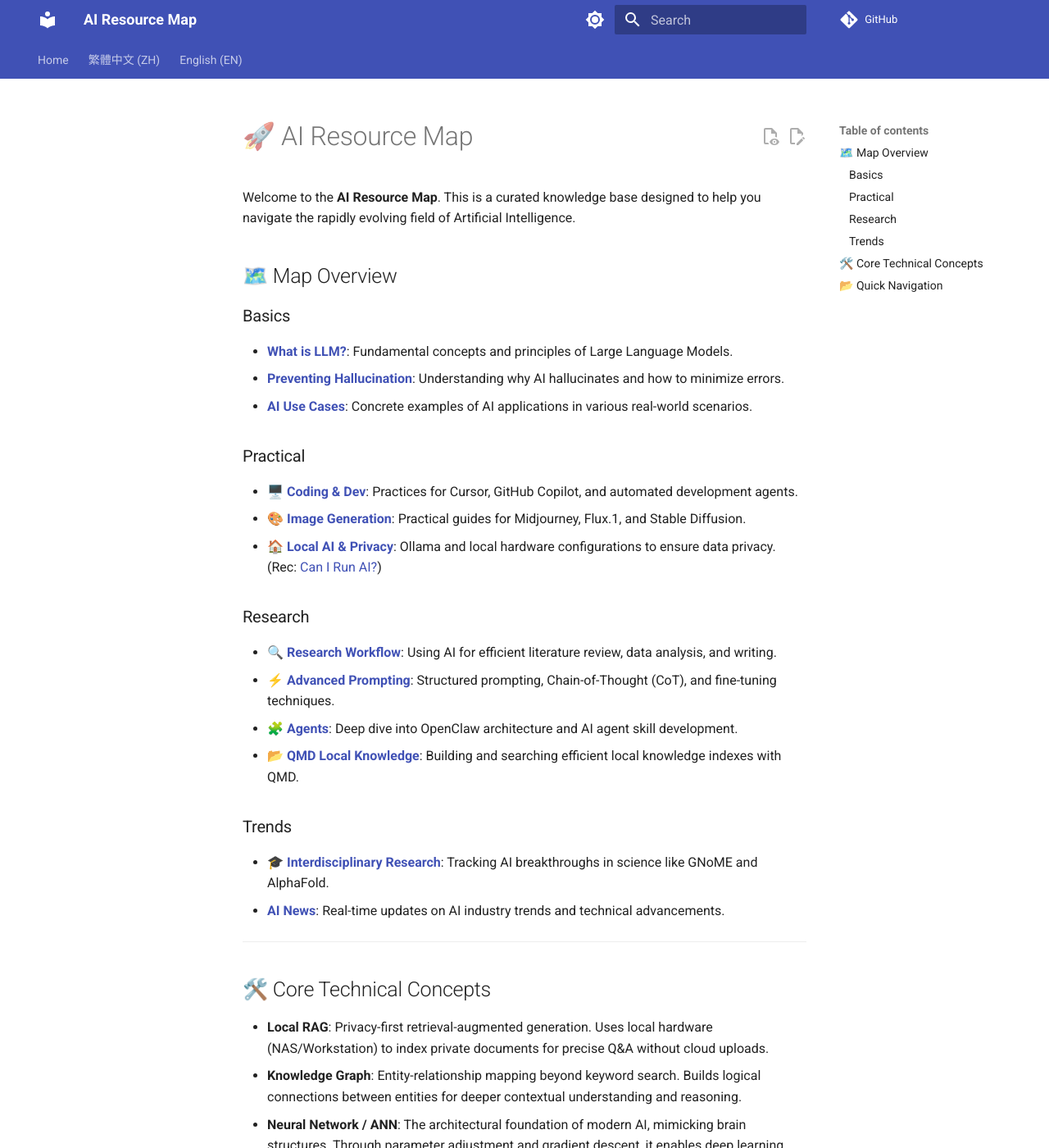
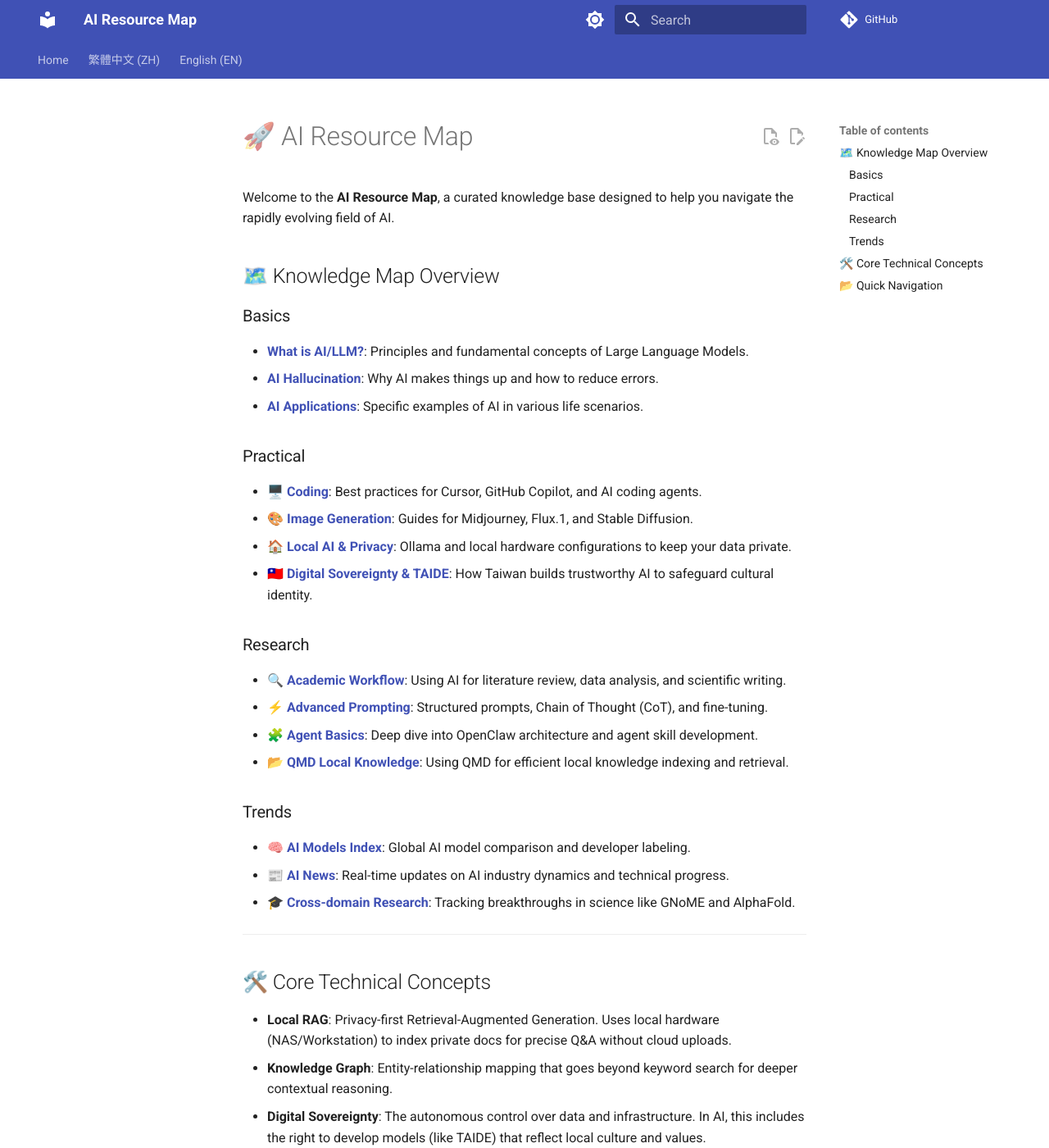
Before and after one commit to ultima6-tw/ai-map, an MkDocs documentation site: the page built from docs/en/index.md, in a window 1280 px wide and 1400 px high. Shown: the whole window at 82% size. Built offline with MkDocs 1.6.1 and Material for MkDocs 9.7.7, drawn with Linux system fonts in a browser that asks for light colours; comment, search, counter and statistics services are not loaded; some of the changed text lies outside the part shown.

Commit message:
feat: integrate Digital Sovereignty into index pages

```diff
--- a/docs/en/index.md
+++ b/docs/en/index.md
@@ -1,44 +1,46 @@
 # 🚀 AI Resource Map
 
-Welcome to the **AI Resource Map**. This is a curated knowledge base designed to help you navigate the rapidly evolving field of Artificial Intelligence.
+Welcome to the **AI Resource Map**, a curated knowledge base designed to help you navigate the rapidly evolving field of AI.
 
-## 🗺️ Map Overview
+## 🗺️ Knowledge Map Overview
 
 ### Basics
-- **[What is LLM?](what-is-ai-or-llm/)**: Fundamental concepts and principles of Large Language Models.
-- **[Preventing Hallucination](ai-hallucination/)**: Understanding why AI hallucinates and how to minimize errors.
-- **[AI Use Cases](ai-application/)**: Concrete examples of AI applications in various real-world scenarios.
+- **[What is AI/LLM?](what-is-ai-or-llm/)**: Principles and fundamental concepts of Large Language Models.
+- **[AI Hallucination](ai-hallucination/)**: Why AI makes things up and how to reduce errors.
+- **[AI Applications](ai-application/)**: Specific examples of AI in various life scenarios.
 
 ### Practical
-- **[🖥️ Coding & Dev](tools-coding/)**: Practices for Cursor, GitHub Copilot, and automated development agents.
-- **[🎨 Image Generation](tools-image/)**: Practical guides for Midjourney, Flux.1, and Stable Diffusion.
-- **[🏠 Local AI & Privacy](local-ai-privacy/)**: Ollama and local hardware configurations to ensure data privacy. (Rec: [Can I Run AI?](https://www.canirun.ai/))
+- **[🖥️ Coding](tools-coding/)**: Best practices for Cursor, GitHub Copilot, and AI coding agents.
+- **[🎨 Image Generation](tools-image/)**: Guides for Midjourney, Flux.1, and Stable Diffusion.
+- **[🏠 Local AI & Privacy](local-ai-privacy/)**: Ollama and local hardware configurations to keep your data private.
+- **[🇹🇼 Digital Sovereignty & TAIDE](digital-sovereignty/)**: How Taiwan builds trustworthy AI to safeguard cultural identity.
 
 ### Research
-- **[🔍 Research Workflow](research-workflow/)**: Using AI for efficient literature review, data analysis, and writing.
-- **[⚡ Advanced Prompting](advanced-prompting/)**: Structured prompting, Chain-of-Thought (CoT), and fine-tuning techniques.
-- **[🧩 Agents](agent/)**: Deep dive into OpenClaw architecture and AI agent skill development.
-- **[📂 QMD Local Knowledge](qmd/)**: Building and searching efficient local knowledge indexes with QMD.
+- **[🔍 Academic Workflow](research-workflow/)**: Using AI for literature review, data analysis, and scientific writing.
+- **[⚡ Advanced Prompting](advanced-prompting/)**: Structured prompts, Chain of Thought (CoT), and fine-tuning.
+- **[🧩 Agent Basics](agent/)**: Deep dive into OpenClaw architecture and agent skill development.
+- **[📂 QMD Local Knowledge](qmd/)**: Using QMD for efficient local knowledge indexing and retrieval.
 
 ### Trends
-- **[🎓 Interdisciplinary Research](academic-trends/)**: Tracking AI breakthroughs in science like GNoME and AlphaFold.
-- **[AI News](ai-news/)**: Real-time updates on AI industry trends and technical advancements.
+- **[🧠 AI Models Index](model-index/)**: Global AI model comparison and developer labeling.
+- **[📰 AI News](ai-news/)**: Real-time updates on AI industry dynamics and technical progress.
+- **[🎓 Cross-domain Research](academic-trends/)**: Tracking breakthroughs in science like GNoME and AlphaFold.
 
 ---
 
 ## 🛠️ Core Technical Concepts
 
-- **Local RAG**: Privacy-first retrieval-augmented generation. Uses local hardware (NAS/Workstation) to index private documents for precise Q&A without cloud uploads.
-- **Knowledge Graph**: Entity-relationship mapping beyond keyword search. Builds logical connections between entities for deeper contextual understanding and reasoning.
-- **Neural Network / ANN**: The architectural foundation of modern AI, mimicking brain structures. Through parameter adjustment and gradient descent, it enables deep learning tasks from simple classification to complex reasoning.
+- **Local RAG**: Privacy-first Retrieval-Augmented Generation. Uses local hardware (NAS/Workstation) to index private docs for precise Q&A without cloud uploads.
+- **Knowledge Graph**: Entity-relationship mapping that goes beyond keyword search for deeper contextual reasoning.
+- **Digital Sovereignty**: The autonomous control over data and infrastructure. In AI, this includes the right to develop models (like TAIDE) that reflect local culture and values.
 
 ---
 
 ## 📂 Quick Navigation
 
-- **Core Recommendation**: [Research Workflow](research-workflow/)
+- **Taiwan Focus**: [Digital Sovereignty & TAIDE](digital-sovereignty/)
+- **Core Recommendation**: [Academic Workflow](research-workflow/)
 - **Local Deployment**: [Local AI & Privacy](local-ai-privacy/)
-- **Advanced Skills**: [Advanced Prompting](advanced-prompting/)
 
 ---
 *Created and maintained by Trivium Cluster Agent.*
```
Also changed, not shown: docs/zh/index.md (+6 -4 lines).
